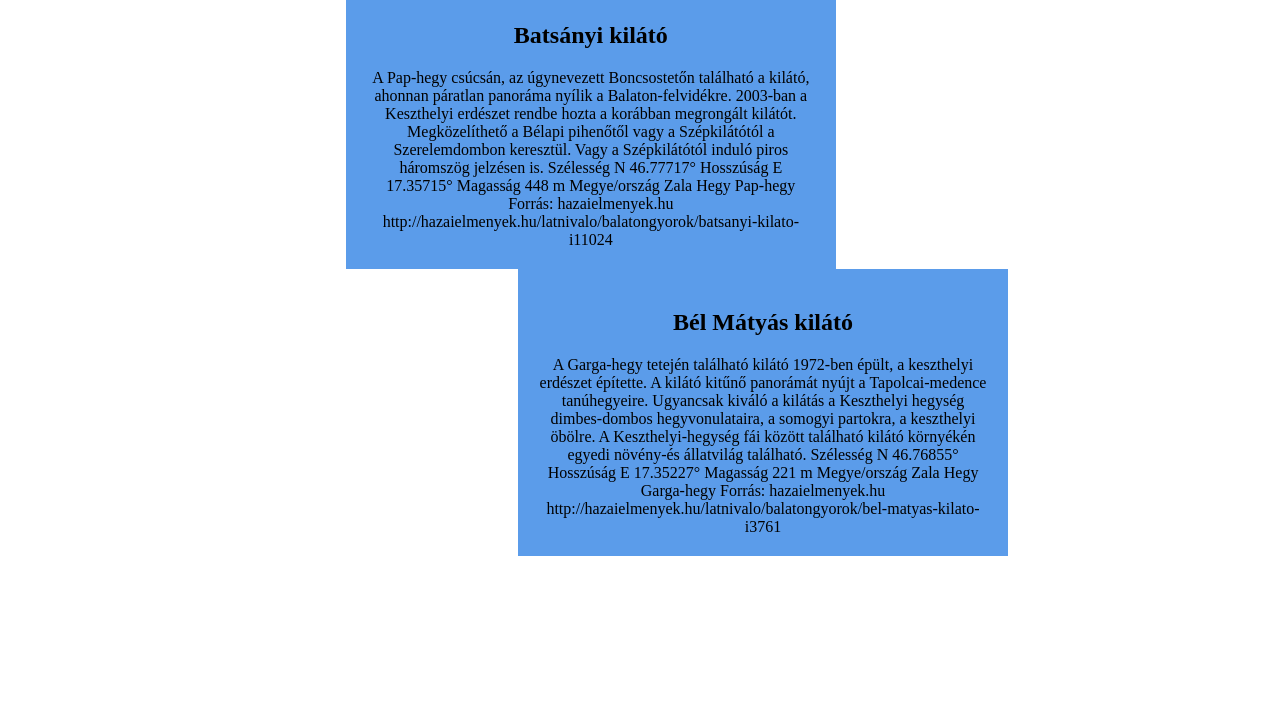
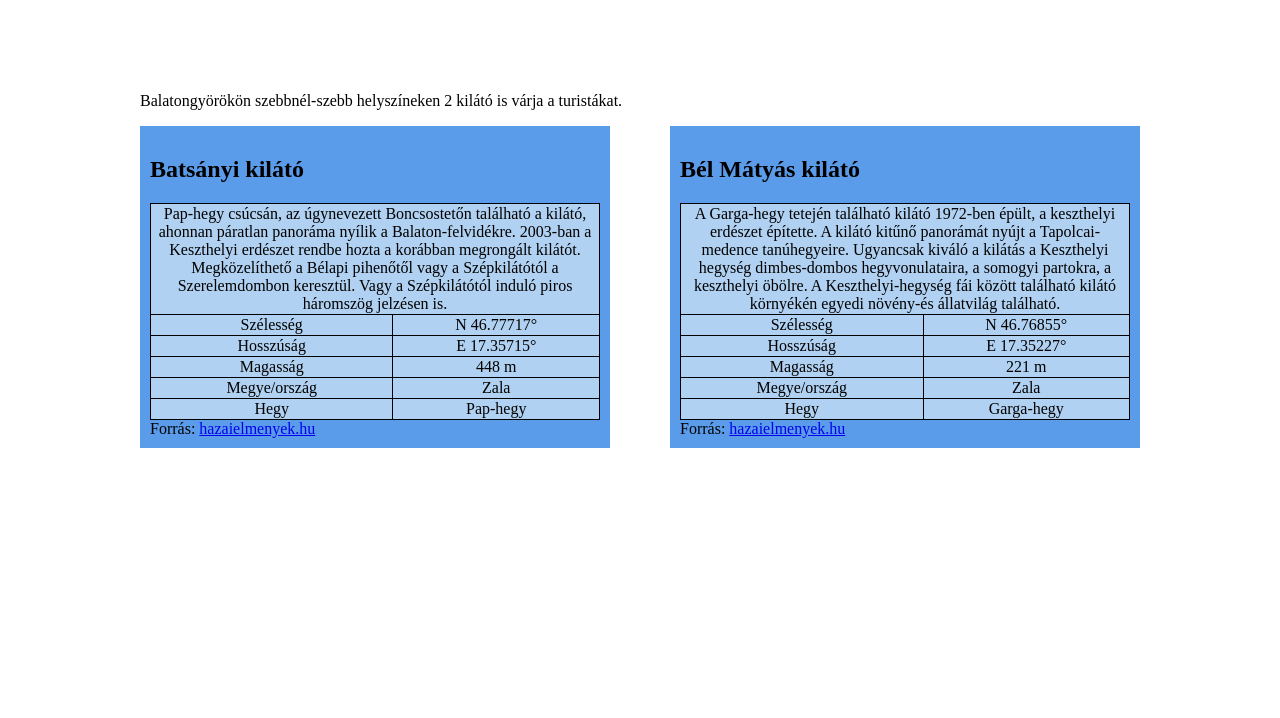
Before and after one commit to Ricsko/balatongy-r-k, a plain HTML site: page index.html in a window 1280 px wide. Shown: the part 82-800 px from the top of the page. Drawn offline with Linux system fonts and the light colour scheme.

Commit message:
9-10. feladat

```diff
--- a/balatongyorok.css
+++ b/balatongyorok.css
@@ -3,14 +3,16 @@ body{
 }
 div{
     width: 1000px;
-    text-align: center;
+    margin:auto;
 }
 #header{
+
     min-width: 650px;
     max-width: 1000px;
     background: url(../forras/panorama.jpg);
     background-position:100%;
     background-size: cover;
+    height: 150px;
 
 }
 h1{
@@ -18,20 +20,31 @@ h1{
     padding-left: 40px;
 }
 
+
 #cimer{
     width: 150px;
+    float:right;
 }
+
 
 .bal{
     float:left;
     width: 450px;
     background-color: #5b9cea;
-    padding: 20px;
+    padding: 10px;
 }
 
 .jobb{
     float:right;
     width: 450px;
     background-color: #5b9cea;
-    padding: 20px;
+    padding: 10px;
 }
+table{
+    text-align: center;
+    background-color: #b0d1f1;
+    border-collapse: collapse;
+}
+td{
+    border:1px solid black;
+}
--- a/index.html
+++ b/index.html
@@ -13,31 +13,67 @@
                 <h1>Balatongyörök kilátói</h1>
                 <img src="../forras/cimer.jpg"  id="cimer">
             </div>
+            <p>Balatongyörökön szebbnél-szebb helyszíneken 2 kilátó is várja a turistákat.</p>
 
             <div class="bal">
-                Balatongyörökön szebbnél-szebb helyszíneken 2 kilátó is várja a turistákat.
+
                 <h2>Batsányi kilátó</h2>
-                    A Pap-hegy csúcsán, az úgynevezett Boncsostetőn található a kilátó, ahonnan páratlan panoráma nyílik a Balaton-felvidékre. 2003-ban a Keszthelyi erdészet rendbe hozta a korábban megrongált kilátót. Megközelíthető a Bélapi pihenőtől vagy a Szépkilátótól a Szerelemdombon keresztül. Vagy a Szépkilátótól induló piros háromszög jelzésen is.
-
-                    Szélesség	N 46.77717°
-                    Hosszúság	E 17.35715°
-                    Magasság	448 m
-                    Megye/ország	Zala
-                    Hegy	Pap-hegy
-                    Forrás: hazaielmenyek.hu
-                    http://hazaielmenyek.hu/latnivalo/balatongyorok/batsanyi-kilato-i11024
+                <table>
+                    <td colspan="4">
+                        Pap-hegy csúcsán, az úgynevezett Boncsostetőn található a kilátó, ahonnan páratlan panoráma nyílik a Balaton-felvidékre. 2003-ban a Keszthelyi erdészet rendbe hozta a korábban megrongált kilátót. Megközelíthető a Bélapi pihenőtől vagy a Szépkilátótól a Szerelemdombon keresztül. Vagy a Szépkilátótól induló piros háromszög jelzésen is.
+                    </td>
+                    <tr>
+                        <td>Szélesség</td>
+                        <td>N 46.77717°</td>
+                    </tr>
+                    <tr>
+                        <td>Hosszúság</td>
+                        <td>E 17.35715°</td>
+                    </tr>
+                    <tr>
+                        <td>Magasság</td>
+                        <td>448 m</td>
+                     </tr>
+                    <tr>
+                        <td>Megye/ország</td>
+                        <td>Zala</td>
+                    </tr>
+                    <tr>
+                        <td>Hegy</td>
+                        <td>Pap-hegy</td>
+                    </tr>
+                </table>
+                Forrás: <a href="http://hazaielmenyek.hu/latnivalo/balatongyorok/bel-matyas-kilato-i3761" target="_blank">hazaielmenyek.hu</a>
             </div>
             <div class="jobb">
             <h2>Bél Mátyás kilátó</h2>
-                A Garga-hegy tetején található kilátó 1972-ben épült, a keszthelyi erdészet építette. A kilátó kitűnő panorámát nyújt a Tapolcai-medence tanúhegyeire. Ugyancsak kiváló a kilátás a Keszthelyi hegység dimbes-dombos hegyvonulataira, a somogyi partokra, a keszthelyi öbölre. A Keszthelyi-hegység fái között található kilátó környékén egyedi növény-és állatvilág található.
 
-                    Szélesség	N 46.76855°
-                    Hosszúság	E 17.35227°
-                    Magasság	221 m
-                    Megye/ország	Zala
-                    Hegy	Garga-hegy
-                Forrás: hazaielmenyek.hu
-                http://hazaielmenyek.hu/latnivalo/balatongyorok/bel-matyas-kilato-i3761
+            <table>
+                <td colspan="4">
+                    A Garga-hegy tetején található kilátó 1972-ben épült, a keszthelyi erdészet építette. A kilátó kitűnő panorámát nyújt a Tapolcai-medence tanúhegyeire. Ugyancsak kiváló a kilátás a Keszthelyi hegység dimbes-dombos hegyvonulataira, a somogyi partokra, a keszthelyi öbölre. A Keszthelyi-hegység fái között található kilátó környékén egyedi növény-és állatvilág található.
+                </td>
+                <tr>
+                    <td>Szélesség</td>
+                    <td>N 46.76855°</td>
+                </tr>
+                <tr>
+                    <td>Hosszúság</td>
+                    <td>E 17.35227°</td>
+                </tr>
+                <tr>
+                    <td>Magasság</td>
+                    <td>221 m</td>
+                 </tr>
+                <tr>
+                    <td>Megye/ország</td>
+                    <td>Zala</td>
+                </tr>
+                <tr>
+                    <td>Hegy</td>
+                    <td>Garga-hegy</td>
+                </tr>
+            </table>
+            Forrás: <a href="http://hazaielmenyek.hu/latnivalo/balatongyorok/bel-matyas-kilato-i3761" target="_blank">hazaielmenyek.hu</a>
             </div>
         </div>
     </div>
```
